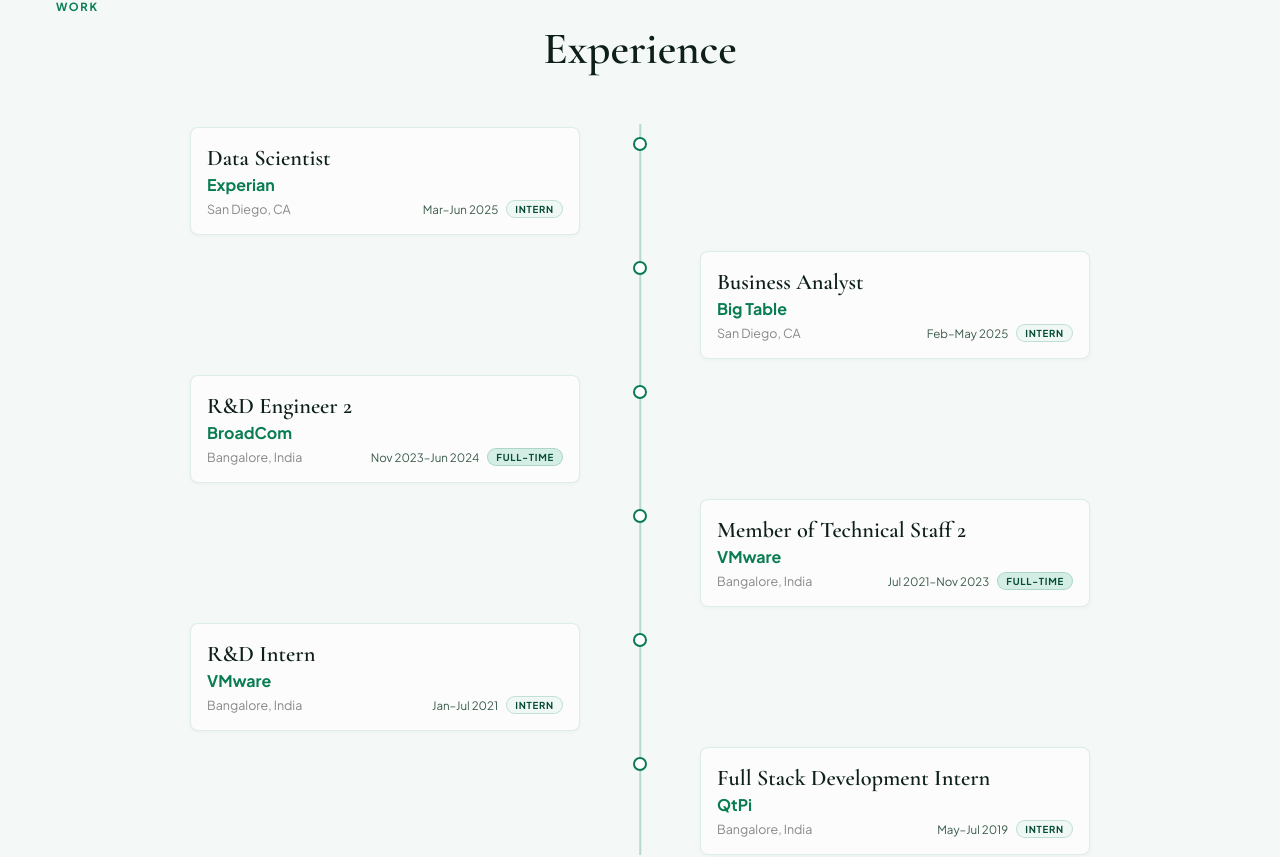
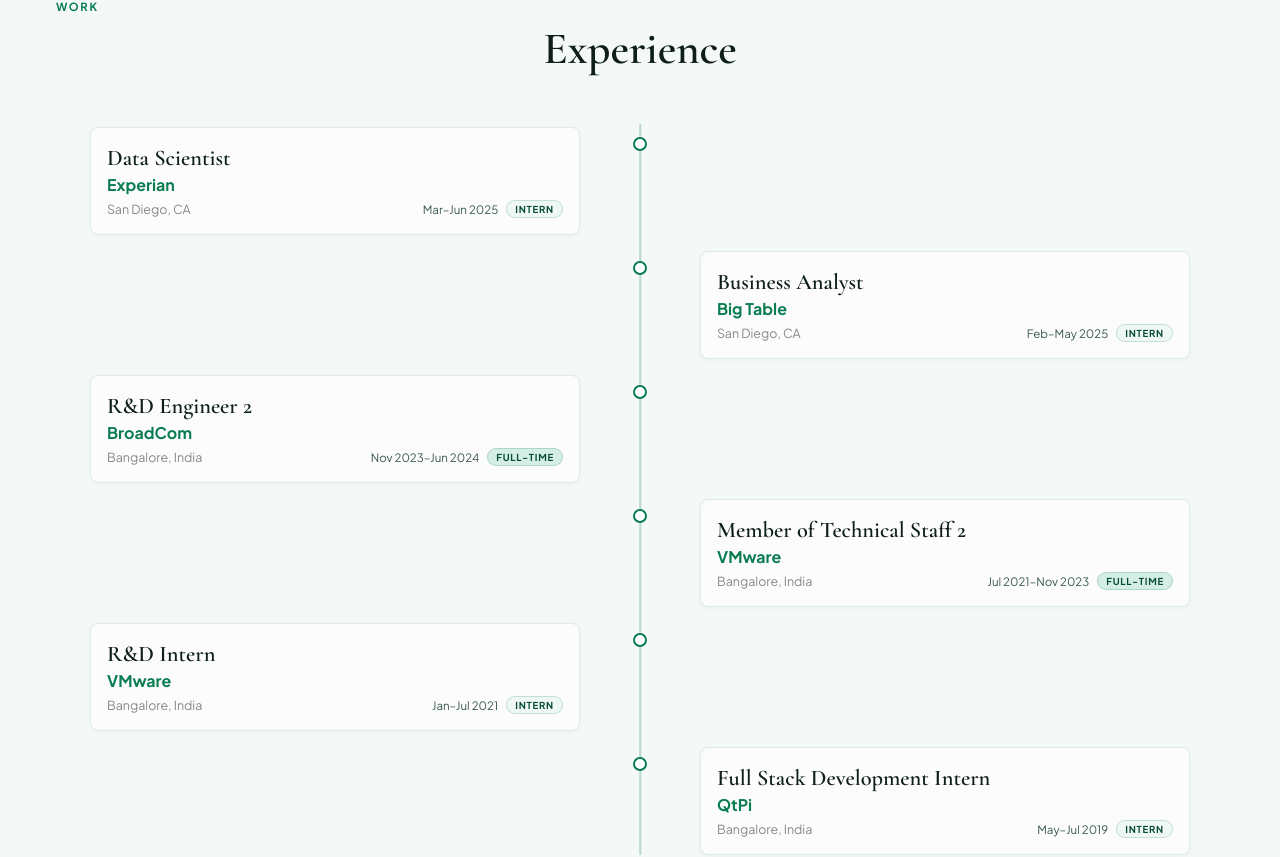
Before and after one commit to Krithikap019/ai-portfolio, a Next.js app: page / in a window 1280 px wide. Shown: the part 1799-2656 px from the top of the page. Built offline with nearby package versions, Linux system fonts and the light colour scheme.

Commit message:
closer timeline items 2

```diff
--- a/app/page.jsx
+++ b/app/page.jsx
@@ -110,7 +110,7 @@ function ExperienceTimeline() {
   );
 
   return (
-    <div style={{ position: "relative", maxWidth: "900px", margin: "0 auto" }}>
+    <div style={{ position: "relative", maxWidth: "1100px", margin: "0 auto" }}>
       <div style={{ position: "absolute", left: "50%", top: 0, bottom: 0, width: "1.5px", background: "rgba(10,124,82,0.25)", transform: "translateX(-50%)" }} />
       {experiences.map((exp) => (
         <div key={exp.id} style={{ display: "grid", gridTemplateColumns: "1fr 40px 1fr", gap: "0 1rem", marginBottom: "0.8rem", alignItems: "start" }}>
```
